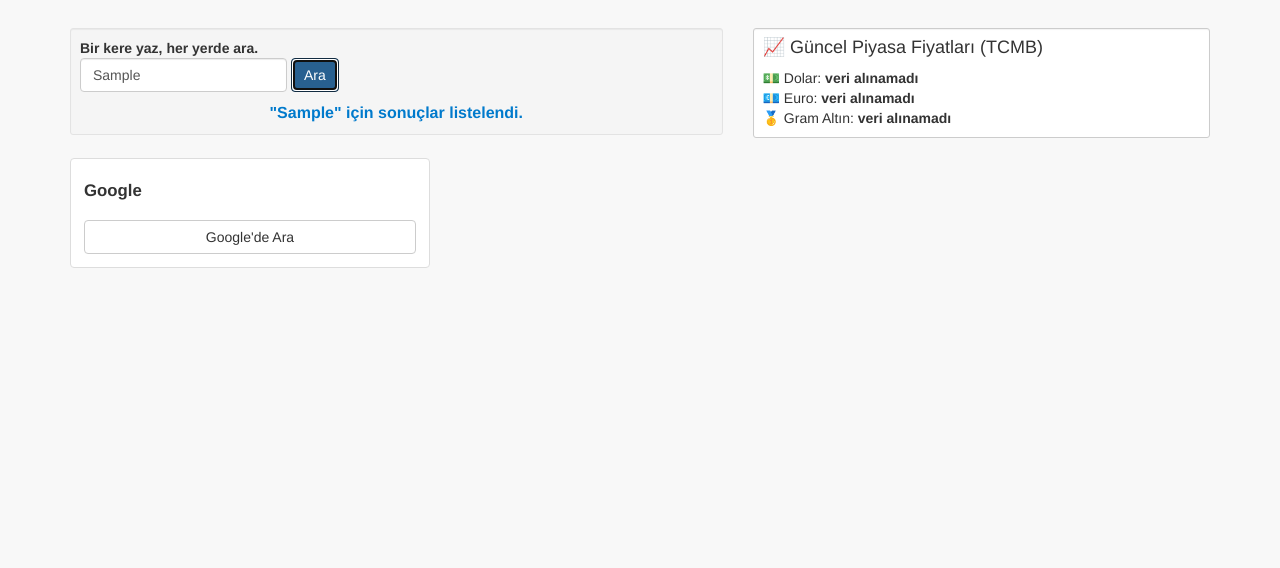
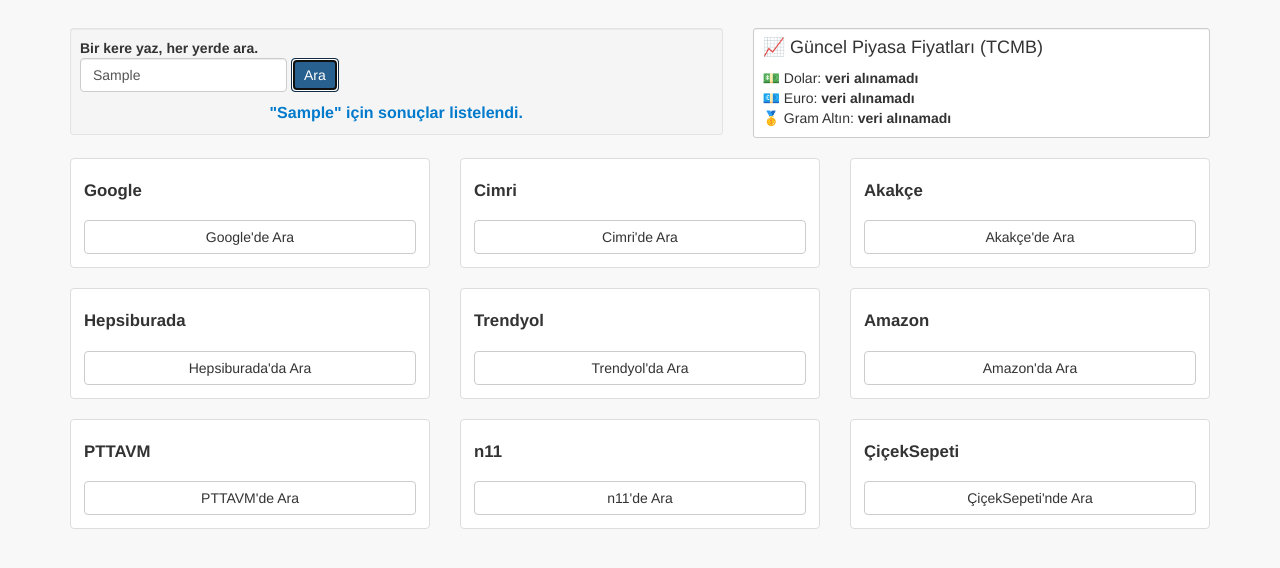
Before and after one commit to kadirdogan/fiyatica, a website: page index.html in a window 1280 px wide. Both pictures are taken after typing "Sample" into the empty fields and a click on the button "Ara". Drawn offline with nearby package versions, Linux system fonts and the light colour scheme; no server answers.

Commit message:
Update index.html

```diff
--- a/index.html
+++ b/index.html
@@ -63,14 +63,78 @@
     </div>
 
     <div id="results" class="row list-group hidden">
+      <!-- Google -->
 <div class="item col-xs-12 col-sm-6 col-md-4">
-        <div class="thumbnail">
-          <div class="caption">
+  <div class="thumbnail"><div class="caption">
     <h4 class="card-title">Google</h4>
     <a id="googleLink" href="#" target="_blank" class="btn btn-default btn-block">Google'de Ara</a>
+  </div></div>
 </div>
+
+<!-- Cimri -->
+<div class="item col-xs-12 col-sm-6 col-md-4">
+  <div class="thumbnail"><div class="caption">
+    <h4 class="card-title">Cimri</h4>
+    <a id="cimriLink" href="#" target="_blank" class="btn btn-default btn-block">Cimri'de Ara</a>
+  </div></div>
 </div>
+
+<!-- Akakçe -->
+<div class="item col-xs-12 col-sm-6 col-md-4">
+  <div class="thumbnail"><div class="caption">
+    <h4 class="card-title">Akakçe</h4>
+    <a id="akakceLink" href="#" target="_blank" class="btn btn-default btn-block">Akakçe'de Ara</a>
+  </div></div>
 </div>
+
+<!-- Hepsiburada -->
+<div class="item col-xs-12 col-sm-6 col-md-4">
+  <div class="thumbnail"><div class="caption">
+    <h4 class="card-title">Hepsiburada</h4>
+    <a id="hepsiburadaLink" href="#" target="_blank" class="btn btn-default btn-block">Hepsiburada'da Ara</a>
+  </div></div>
+</div>
+
+<!-- Trendyol -->
+<div class="item col-xs-12 col-sm-6 col-md-4">
+  <div class="thumbnail"><div class="caption">
+    <h4 class="card-title">Trendyol</h4>
+    <a id="trendyolLink" href="#" target="_blank" class="btn btn-default btn-block">Trendyol'da Ara</a>
+  </div></div>
+</div>
+
+<!-- Amazon -->
+<div class="item col-xs-12 col-sm-6 col-md-4">
+  <div class="thumbnail"><div class="caption">
+    <h4 class="card-title">Amazon</h4>
+    <a id="amazonLink" href="#" target="_blank" class="btn btn-default btn-block">Amazon'da Ara</a>
+  </div></div>
+</div>
+
+<!-- PTTAVM -->
+<div class="item col-xs-12 col-sm-6 col-md-4">
+  <div class="thumbnail"><div class="caption">
+    <h4 class="card-title">PTTAVM</h4>
+    <a id="pttavmLink" href="#" target="_blank" class="btn btn-default btn-block">PTTAVM'de Ara</a>
+  </div></div>
+</div>
+
+<!-- n11 -->
+<div class="item col-xs-12 col-sm-6 col-md-4">
+  <div class="thumbnail"><div class="caption">
+    <h4 class="card-title">n11</h4>
+    <a id="n11Link" href="#" target="_blank" class="btn btn-default btn-block">n11'de Ara</a>
+  </div></div>
+</div>
+
+<!-- ÇiçekSepeti -->
+<div class="item col-xs-12 col-sm-6 col-md-4">
+  <div class="thumbnail"><div class="caption">
+    <h4 class="card-title">ÇiçekSepeti</h4>
+    <a id="ciceksepetiLink" href="#" target="_blank" class="btn btn-default btn-block">ÇiçekSepeti'nde Ara</a>
+  </div></div>
+</div>
+
       <!-- Diğer siteler aynı yapıda devam edecek -->
     </div>
   </div>
```
Lines whose indentation alone changed are shown as unchanged.
